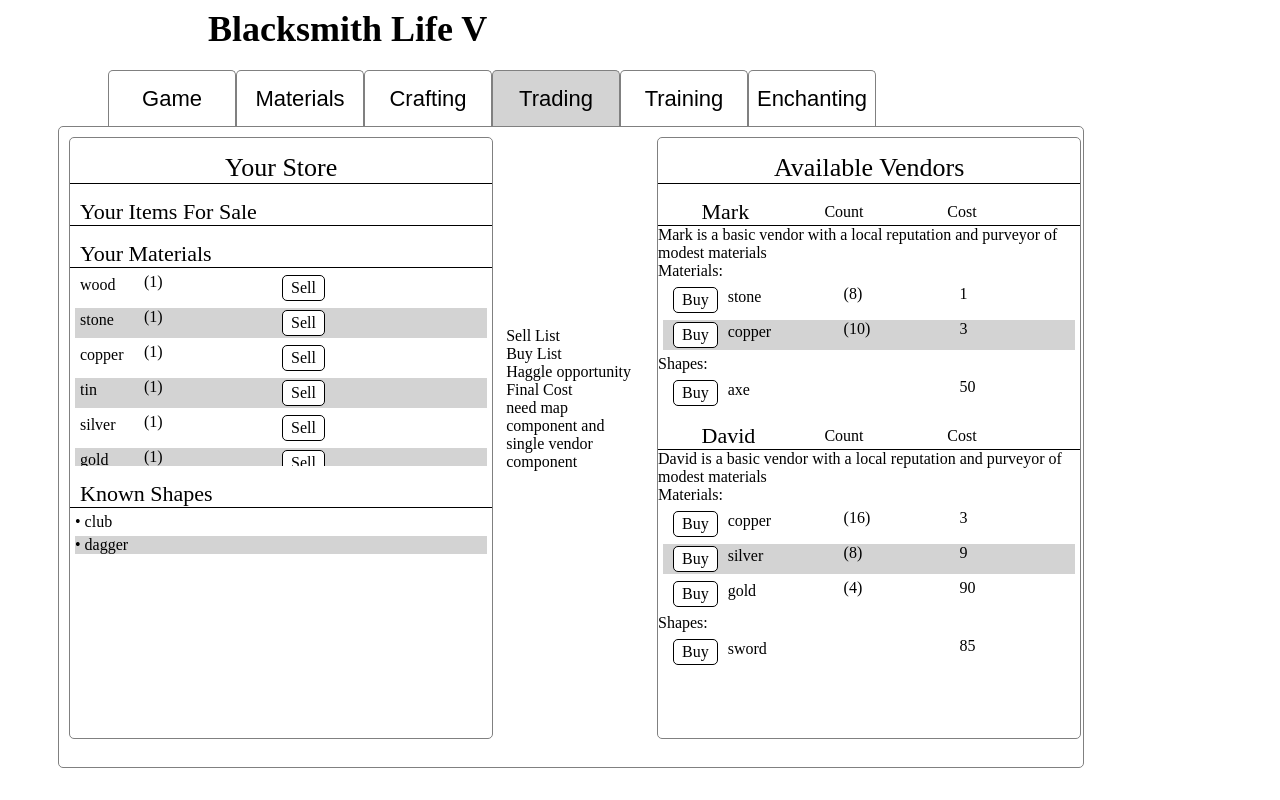
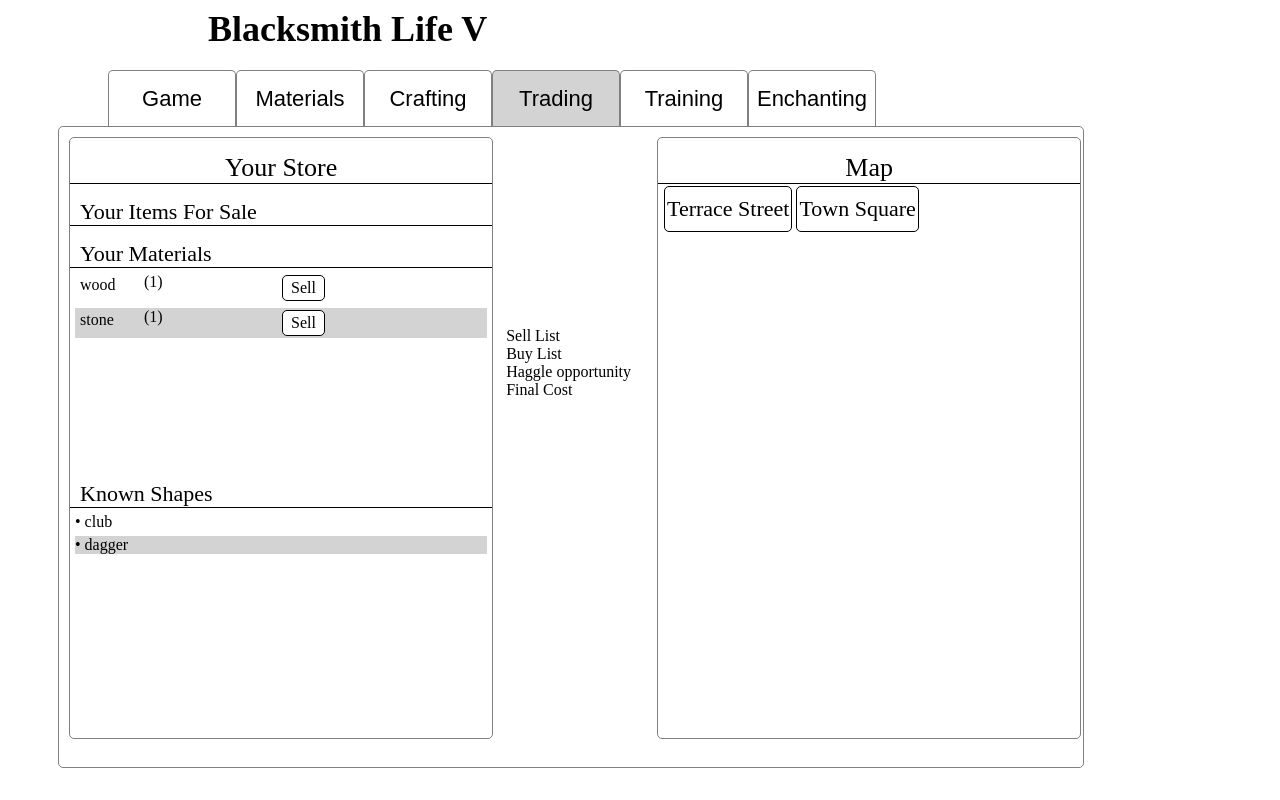
Before and after one commit to JFrederick25/Blacksmith-Life-v, an Angular app: page / in a window 1280 px wide. Built offline with nearby package versions, Linux system fonts and the light colour scheme.

Commit message:
5 files modified

```diff
--- a/src/app/components/trading/trading.component.css
+++ b/src/app/components/trading/trading.component.css
@@ -7,4 +7,20 @@
   margin: 2px 0;
   margin-left: 10px;
   background-color: white;
+  cursor: pointer;
 }
+
+.backArrow {
+  cursor: pointer;
+  margin: 4px;
+  padding-left: 8px;
+  width: 30px;
+  border: 1px solid transparent;
+  border-radius: 5px;;
+}
+
+.backArrow:hover {
+  border: 1px solid black;
+  border-radius: 5px;
+  background-color: rgb(236, 236, 236);
+}
--- a/src/app/components/trading/trading.component.html
+++ b/src/app/components/trading/trading.component.html
@@ -8,14 +8,43 @@
     <div>Buy List</div>
     <div>Haggle opportunity</div>
     <div>Final Cost</div>
-
-    need map component and single vendor component
   </div>
 
   <div class="viewport" style="width: 33vw;">
-    <ng-container [ngTemplateOutlet]="vendor"></ng-container>
+    <ng-container
+      *ngIf="!selectedLocation"
+      [ngTemplateOutlet]="map"
+    ></ng-container>
+    <ng-container
+      *ngIf="selectedLocation"
+      [ngTemplateOutlet]="vendor"
+    ></ng-container>
   </div>
 </div>
+
+<ng-template #map>
+  <div>
+    <div
+      style="margin-top: 15px; font-size: 26px; text-align: center; width: 33vw; border-bottom: 1px solid black;"
+    >
+      Map
+    </div>
+    <div
+      *ngFor="let locations of array_chunk(getLocations(), 6)"
+      style="display: flex; margin-left: 4px;"
+    >
+      <div *ngFor="let loc of locations">
+        <div
+          class="option"
+          style="margin: 2px; padding: 2px;"
+          (click)="selectLocation(loc)"
+        >
+          {{ loc }}
+        </div>
+      </div>
+    </div>
+  </div>
+</ng-template>
 
 <ng-template #store>
   <div
@@ -30,37 +59,43 @@
 
 <ng-template #vendor>
   <div
+    style="display: flex; height=36px; font-size: 22px; background-color: lightgray;"
+  >
+    <div class="backArrow" (click)="selectedLocation = null">&#x21E6;</div>
+    <div style="line-height: 30px; margin-left: 11vw;">
+      {{ selectedLocation }}
+    </div>
+  </div>
+  <div
     style="margin-top: 15px; font-size: 26px; text-align: center; width: 33vw; border-bottom: 1px solid black;"
   >
-    Available Vendors
+    {{ selectedVendor.name }}
   </div>
-  <div *ngFor="let vendor of vendorList">
+  <div>
+    {{ selectedVendor.name }} is a basic vendor with a local reputation and
+    purveyor of modest materials
+  </div>
   <div
     style="margin-top: 15px; font-size: 22px; width: 33vw; border-bottom: 1px solid black;"
   >
     <div style="display: flex;">
-        <div style="margin-left: 3.4vw; width: 9.6vw;">{{ vendor.name }}</div>
-        <div style="width: 9.6vw; font-size: 16px; line-height: 26px;">
-          Count
-        </div>
-        <div style="width: 10vw;  font-size: 16px; line-height: 26px;">
-          Cost
+      <div style="margin-left: 3.4vw; width: 9.6vw;"></div>
+      <div style="width: 9.6vw; font-size: 16px; line-height: 26px;">Count</div>
+      <div style="width: 10vw;  font-size: 16px; line-height: 26px;">Cost</div>
     </div>
   </div>
-    </div>
-    <div>
-      {{ vendor.name }} is a basic vendor with a local reputation and purveyor
-      of modest materials
-    </div>
+
   <ng-container
     [ngTemplateOutlet]="material"
-      [ngTemplateOutletContext]="{ vendor: vendor }"
+    [ngTemplateOutletContext]="{ vendor: selectedVendor }"
   ></ng-container>
+  <div
+    style="margin-top: 15px; font-size: 22px; width: 33vw; border-bottom: 1px solid black;"
+  ></div>
   <ng-container
     [ngTemplateOutlet]="shape"
-      [ngTemplateOutletContext]="{ vendor: vendor }"
+    [ngTemplateOutletContext]="{ vendor: selectedVendor }"
   ></ng-container>
-  </div>
 </ng-template>
 
 <!-- * Vendor Templates * !-->
@@ -71,7 +106,7 @@
     [style.background-color]="alternateColor(i)"
     style="display: flex; margin: 5px;"
   >
-    <div class="select">Buy</div>
+    <div class="select" (click)="buyFromVendor(mat)">Buy</div>
     <div
       style=" padding-left: 10px; width: 10vw;  height: 24px; line-height: 24px; "
     >
--- a/src/app/components/trading/trading.component.ts
+++ b/src/app/components/trading/trading.component.ts
@@ -1,4 +1,4 @@
-import { Component, Input, OnInit } from '@angular/core';
+import { Component, Input } from '@angular/core';
 import { PlayerData } from '../../models/playerData';
 import { Vendor } from '../../models/vendor';
 
@@ -7,12 +7,17 @@ import { Vendor } from '../../models/vendor';
   templateUrl: './trading.component.html',
   styleUrls: ['./trading.component.css']
 })
-export class TradingComponent implements OnInit {
+export class TradingComponent {
   @Input() playerData: PlayerData;
 
-  constructor() { }
+  selectedLocation: string = null;
 
-  ngOnInit() {
+  getLocations(): string[] {
+    return this.playerData.knownVendors.map(v => v.location);
+  }
+
+  selectLocation(loc: string) {
+    this.selectedLocation = loc;
   }
 
   alternateColor(ind: number): string {
@@ -23,12 +28,28 @@ export class TradingComponent implements OnInit {
     }
   }
 
+  array_chunk(arr: string[] | Vendor[], len: number) {
+    const chunks = [];
+    let i: number = 0;
+    const n: number = arr.length;
+
+    while (i < n) {
+      chunks.push(arr.slice(i, (i += len)));
+    }
+
+    return chunks;
+  }
+
   getPlayerMatCount(mat: string): number {
     return this.playerData.knownMaterialQuantity.get(mat);
   }
 
   get vendorList(): Vendor[] {
-    return this.playerData.knownVendors;
+    return this.playerData.knownVendors.filter(v => v.location === this.selectedLocation);
+  }
+
+  get selectedVendor(): Vendor {
+    return this.playerData.knownVendors.filter(v => v.location === this.selectedLocation)[0];
   }
 
   getMatCount(material: string, vendor: Vendor): number {
@@ -43,4 +64,19 @@ export class TradingComponent implements OnInit {
     return vendor.shape_cost.get(shape);
   }
 
+  buyFromVendor(material: string) {
+    const matCount = this.selectedVendor.material_count.get(material);
+    if (matCount > 0) {
+      this.selectedVendor.material_count.set(material, matCount - 1);
+      let playerMatName = this.playerData.knownMaterials.find(x => x === material);
+      if (!playerMatName) {
+        this.playerData.knownMaterials.push(material);
+        this.playerData.knownMaterialQuantity.set(material, 0);
+        playerMatName = material;
+      }
+      const playerMatCount = this.playerData.knownMaterialQuantity.get(playerMatName);
+      this.playerData.knownMaterialQuantity.set(material, playerMatCount + 1);
+    }
+  }
+
 }
--- a/src/app/models/playerData.ts
+++ b/src/app/models/playerData.ts
@@ -19,7 +19,7 @@ export class PlayerData {
     this.craftedItems = [];
     this.finishedItems = [];
 
-    this.knownMaterials = ['wood', 'stone', 'copper', 'tin', 'silver', 'gold'];
+    this.knownMaterials = ['wood', 'stone',]; // 'copper', 'tin', 'silver', 'gold'];
     this.knownMaterialQuantity = new Map();
 
     for (const mat of this.knownMaterials) {
@@ -38,6 +38,7 @@ export class PlayerData {
   getInitialVendors(): Vendor[] {
     const ven_1: Vendor = {
       name: 'Mark',
+      location: 'Terrace Street',
       materials_List: ['stone', 'copper'],
       material_cost: new Map([['stone', 1], ['copper', 3]]),
       material_count: new Map([ ['stone', 8], ['copper', 10] ]),
@@ -47,6 +48,7 @@ export class PlayerData {
 
     const ven_2: Vendor = {
       name: 'David',
+      location: 'Town Square',
       materials_List: ['copper', 'silver', 'gold'],
       material_cost: new Map([ ['copper', 3], ['silver', 9], ['gold', 90] ]),
       material_count: new Map([ ['copper', 16], ['silver', 8], ['gold', 4] ]),
--- a/src/app/models/vendor.ts
+++ b/src/app/models/vendor.ts
@@ -2,6 +2,8 @@ import { Material } from "./material";
 
 export class Vendor {
   name: string;
+  location: string;
+
   materials_List: string[];
   material_cost: Map<string, number>;
   material_count: Map<string, number>;
```
Lines whose indentation alone changed are shown as unchanged.
